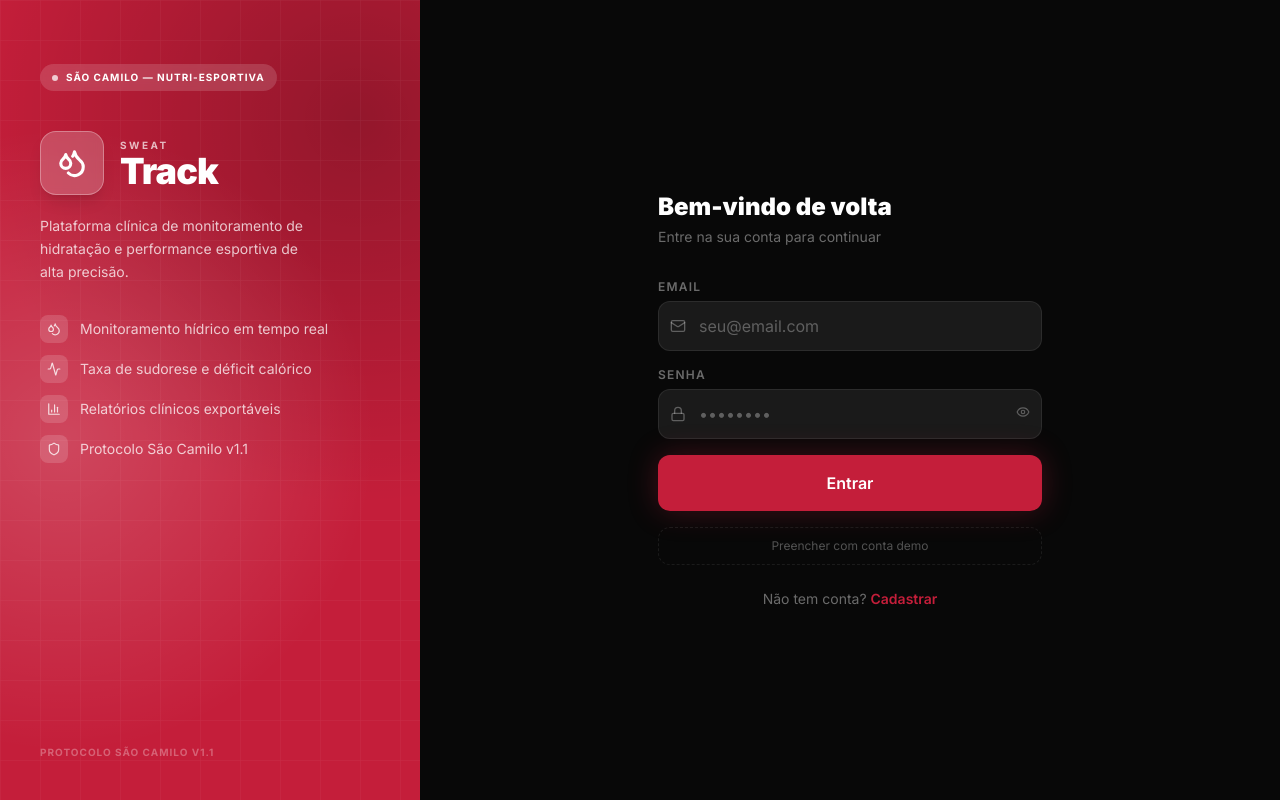
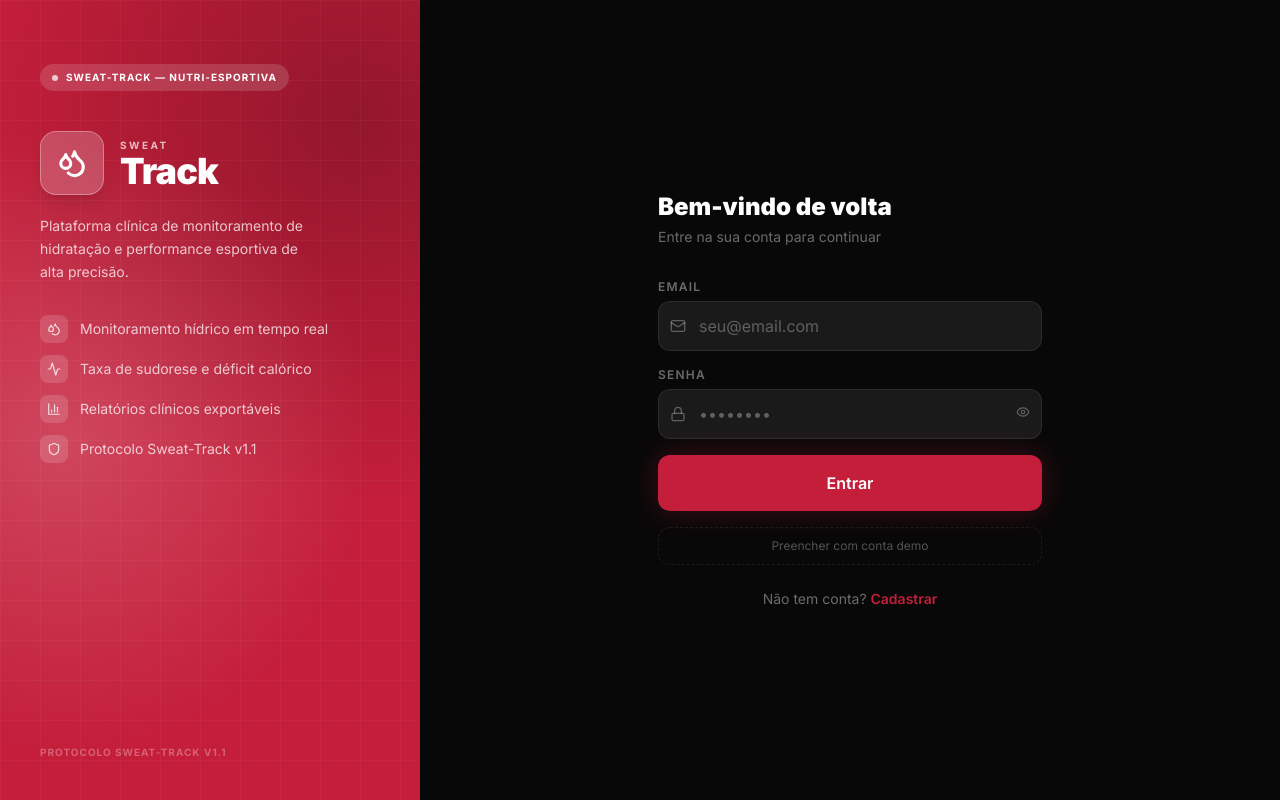
Before and after one commit to nikolasfunke/SweatTrack, a React (Vite) app in the folder frontend/: page /login in a window 1280 px wide. Built offline with nearby package versions, Linux system fonts and the light colour scheme.

Commit message:
update: remove Sao Camilo from all pages

```diff
--- a/frontend/src/components/layout/Header.jsx
+++ b/frontend/src/components/layout/Header.jsx
@@ -9,7 +9,7 @@ export default function Header({ title, showBack = false, actions }) {
   const { user } = useAuth();
   const navigate = useNavigate();
 
-  const clinicName = user?.clinicName || 'São Camilo';
+  const clinicName = user?.clinicName || 'Sweat-Track';
 
   return (
     <header className="sticky top-0 z-30 bg-surface-0/90 backdrop-blur-xl border-b border-border">
--- a/frontend/src/pages/Landing.jsx
+++ b/frontend/src/pages/Landing.jsx
@@ -8,7 +8,7 @@ const FEATURES = [
   { icon: Droplets, title: 'Monitoramento Hídrico', desc: 'Rastreie sua hidratação em tempo real com cálculo preciso da taxa de sudorese.' },
   { icon: Activity, title: 'Sessões Inteligentes', desc: 'Pré, durante e pós-sessão com protocolos baseados em evidências científicas.' },
   { icon: BarChart3, title: 'Analytics Avançado', desc: 'Relatórios de performance, tendências e recomendações personalizadas.' },
-  { icon: Shield, title: 'Protocolo Clínico', desc: 'Tecnologia São Camilo para análise termoregulatória de alta precisão.' },
+  { icon: Shield, title: 'Protocolo Clínico', desc: 'Tecnologia Sweat-Track para análise termoregulatória de alta precisão.' },
 ];
 
 const stagger = {
@@ -48,7 +48,7 @@ export default function Landing() {
           <motion.div variants={fadeUp}>
             <span className="inline-flex items-center gap-2 px-4 py-1.5 rounded-full bg-primary/10 border border-primary/20 text-primary text-xs font-bold uppercase tracking-widest mb-6">
               <span className="w-1.5 h-1.5 rounded-full bg-primary animate-pulse-slow" />
-              Tecnologia São Camilo
+              Tecnologia Sweat-Track
             </span>
           </motion.div>
 
@@ -195,7 +195,7 @@ export default function Landing() {
       {/* Footer */}
       <footer className="relative z-10 border-t border-border py-8 px-6 text-center text-xs text-white/20">
         <Logo size="sm" className="justify-center mb-3" />
-        <p>© 2025 SweatTrack — Tecnologia São Camilo. Todos os direitos reservados.</p>
+        <p>© 2025 SweatTrack — Tecnologia Sweat-Track. Todos os direitos reservados.</p>
       </footer>
     </div>
   );
--- a/frontend/src/pages/Login.jsx
+++ b/frontend/src/pages/Login.jsx
@@ -11,7 +11,7 @@ const FEATURES = [
   { icon: Droplets,  label: 'Monitoramento hídrico em tempo real' },
   { icon: Activity,  label: 'Taxa de sudorese e déficit calórico' },
   { icon: BarChart3, label: 'Relatórios clínicos exportáveis' },
-  { icon: Shield,    label: 'Protocolo São Camilo v1.1' },
+  { icon: Shield,    label: 'Protocolo Sweat-Track v1.1' },
 ];
 
 export default function Login() {
@@ -73,7 +73,7 @@ export default function Login() {
           <div className="inline-flex items-center gap-2 bg-white/15 backdrop-blur-sm rounded-full px-3 py-1.5 mb-10 self-start">
             <span className="w-1.5 h-1.5 rounded-full bg-white animate-pulse" />
             <span className="text-white text-[10px] font-bold uppercase tracking-widest">
-              São Camilo — Nutri-Esportiva
+              Sweat-Track — Nutri-Esportiva
             </span>
           </div>
 
@@ -106,7 +106,7 @@ export default function Login() {
 
           {/* Footer label */}
           <p className="hidden md:block text-white/30 text-[10px] font-bold uppercase tracking-widest mt-10">
-            PROTOCOLO SÃO CAMILO v1.1
+            PROTOCOLO SWEAT-TRACK v1.1
           </p>
         </div>
 
@@ -208,7 +208,7 @@ export default function Login() {
 
           {/* Bottom protocol label on mobile */}
           <p className="md:hidden text-center text-[10px] text-white/20 font-bold uppercase tracking-widest mt-10">
-            PROTOCOLO SÃO CAMILO v1.1
+            PROTOCOLO SWEAT-TRACK v1.1
           </p>
         </motion.div>
       </div>
--- a/frontend/src/pages/PreSession.jsx
+++ b/frontend/src/pages/PreSession.jsx
@@ -160,7 +160,7 @@ export default function PreSession() {
 
           {/* Protocol label */}
           <motion.div variants={fadeUp} className="text-center text-xs text-white/20 font-medium">
-            PROTOCOLO SÃO CAMILO v1.1
+            PROTOCOLO SWEAT-TRACK v1.1
           </motion.div>
 
           {/* Actions */}
--- a/frontend/src/pages/Profile.jsx
+++ b/frontend/src/pages/Profile.jsx
@@ -93,7 +93,7 @@ export default function Profile() {
               <Input label="Nome completo" value={form.name} onChange={set('name')}
                 icon={<User size={15} />} />
               <Input label="Clínica / Instituição" value={form.clinicName} onChange={set('clinicName')}
-                placeholder="São Camilo" />
+                placeholder="Sweat-Track" />
               <div className="grid grid-cols-2 gap-3">
                 <Input label="Data de Nascimento" type="date" value={form.birthDate}
                   onChange={set('birthDate')} icon={<Calendar size={15} />} />
--- a/frontend/src/pages/Register.jsx
+++ b/frontend/src/pages/Register.jsx
@@ -114,7 +114,7 @@ export default function Register() {
           {form.role === 'coach' && (
             <Input
               label="Clínica / Instituição"
-              placeholder="São Camilo Sports"
+              placeholder="Sweat-Track Sports"
               value={form.clinicName}
               onChange={set('clinicName')}
               icon={<Building2 size={16} />}
```
